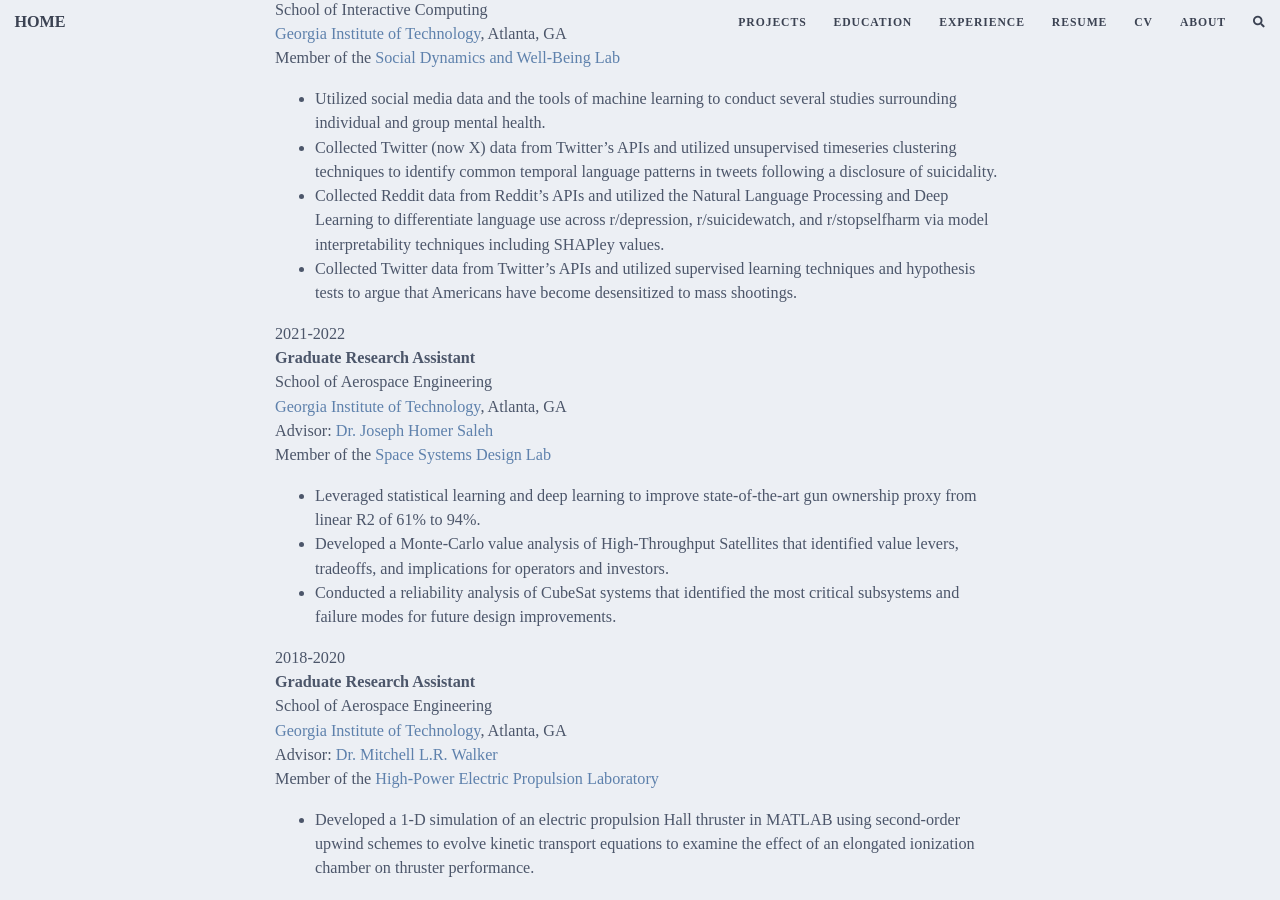
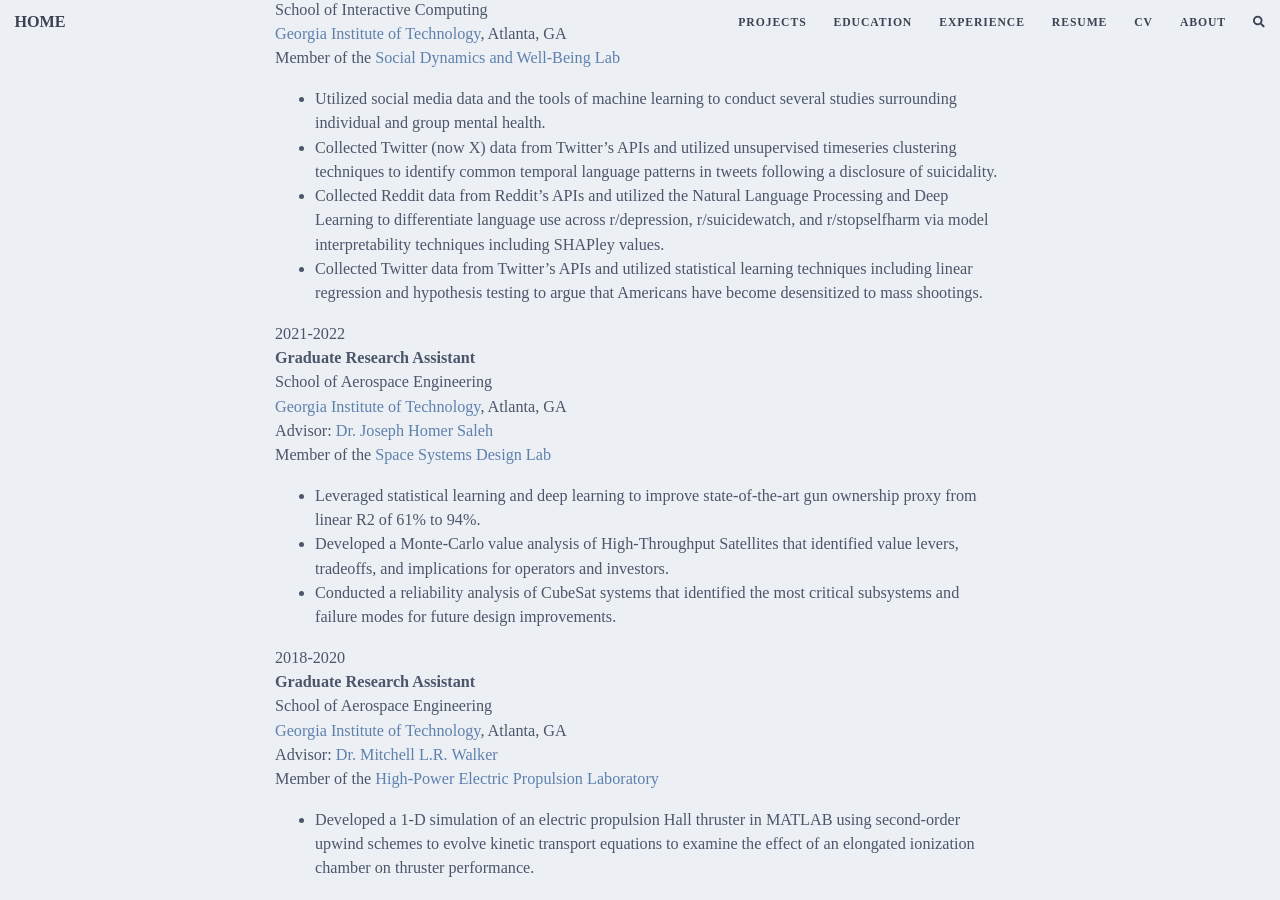
Before and after one commit to dbgomez94/dbgomez94.github.io, a Jekyll site: the page built from pages/experience.md, in a window 1280 px wide and 900 px high, scrolled down 336 px. Built offline with Jekyll 4.4.1, drawn with Linux system fonts in a browser that asks for light colours; nearby versions of some CDN libraries; comment, search, counter and statistics services are not loaded.

Commit message:
updating projects

```diff
--- a/pages/experience.md
+++ b/pages/experience.md
@@ -13,7 +13,7 @@
 - Utilized social media data and the tools of machine learning to conduct several studies surrounding individual and group mental health.
 - Collected Twitter (now X) data from Twitter's APIs and utilized unsupervised timeseries clustering techniques to identify common temporal language patterns in tweets following a disclosure of suicidality.
 - Collected Reddit data from Reddit's APIs and utilized the Natural Language Processing and Deep Learning to differentiate language use across r/depression, r/suicidewatch, and r/stopselfharm via model interpretability techniques including SHAPley values.
-- Collected Twitter data from Twitter's APIs and utilized supervised learning techniques and hypothesis tests to argue that Americans have become desensitized to mass shootings.
+- Collected Twitter data from Twitter's APIs and utilized statistical learning techniques including linear regression and hypothesis testing to argue that Americans have become desensitized to mass shootings.
 
 2021-2022 \
 **Graduate Research Assistant** \
```
